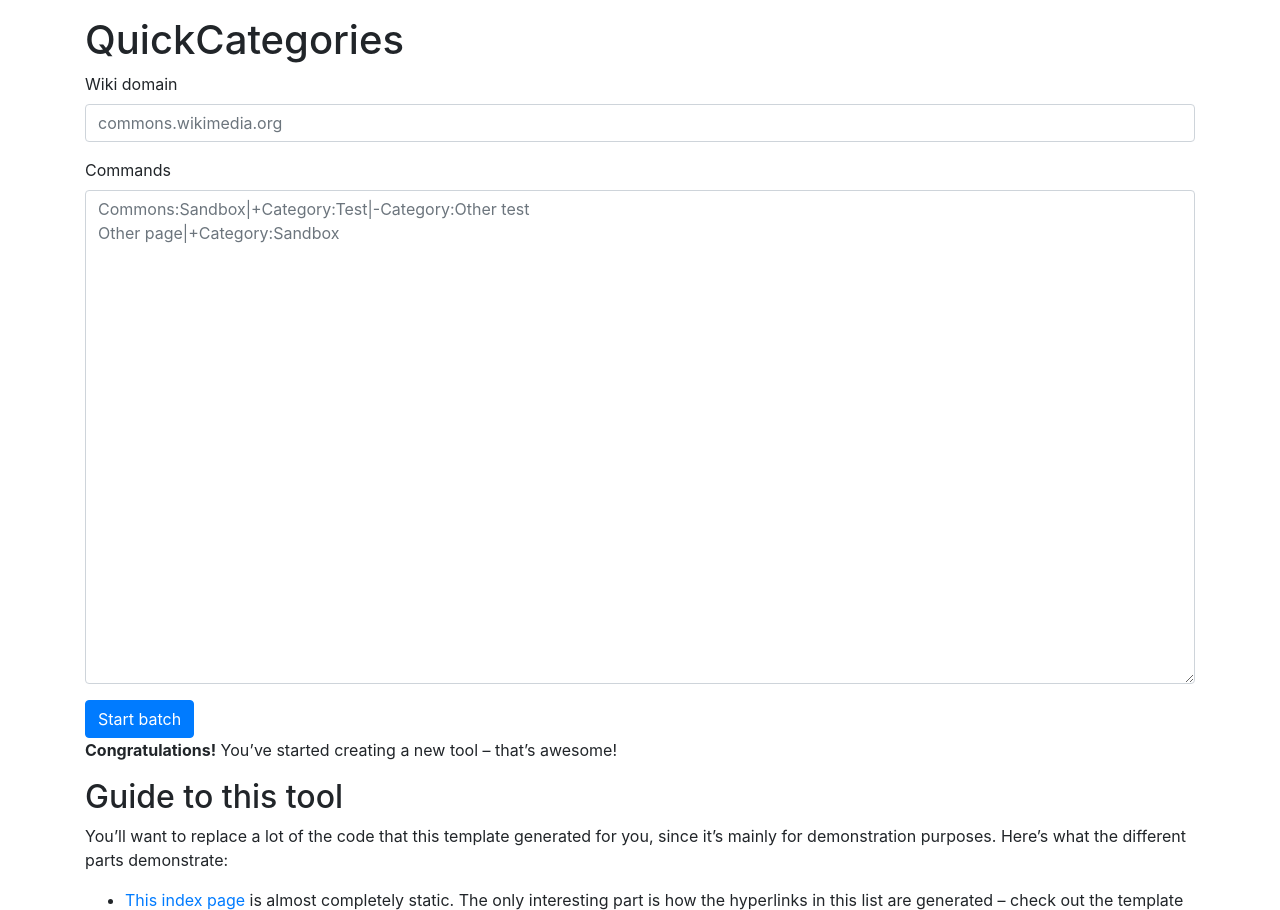
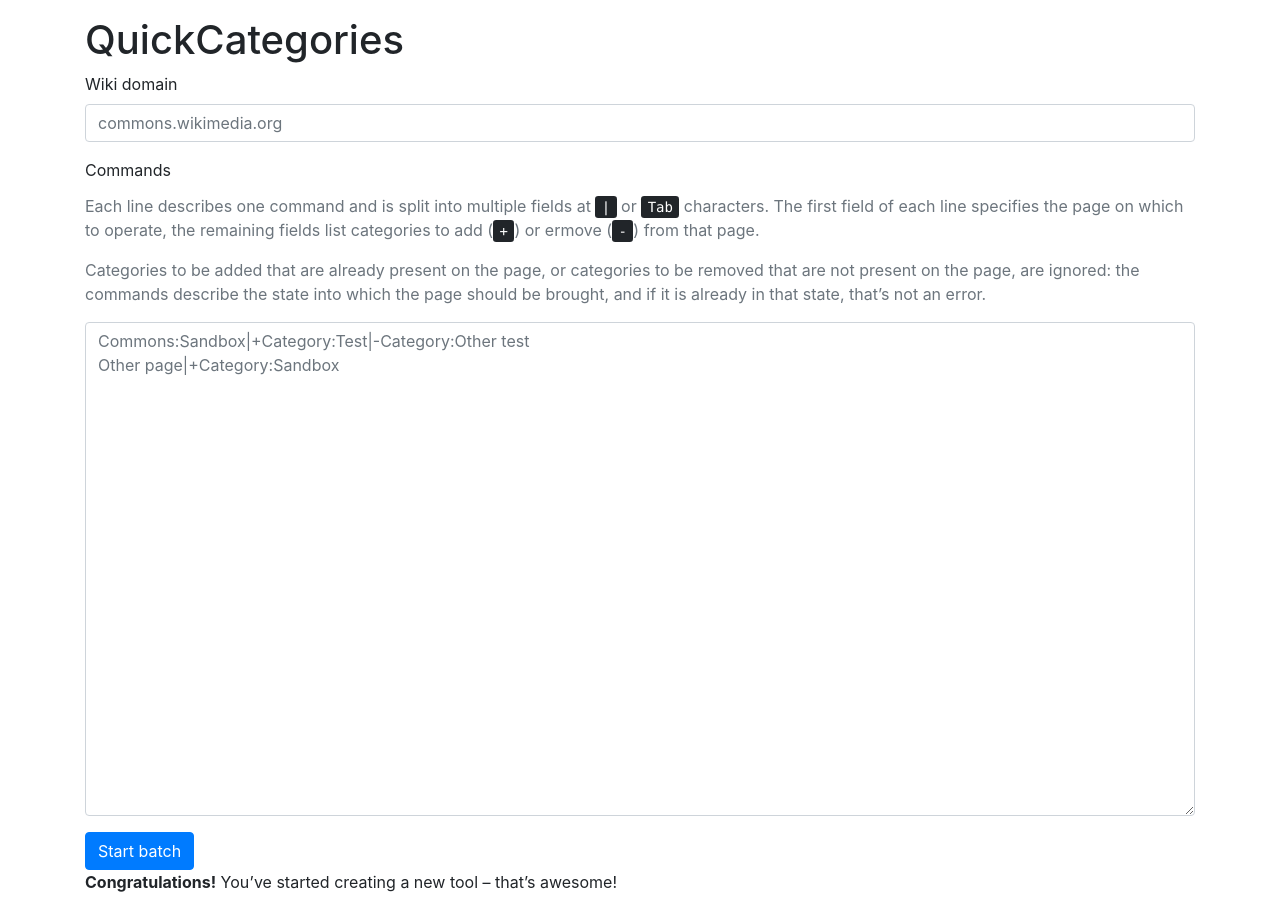
Before and after one commit to lucaswerkmeister/tool-quickcategories, a Flask app: page / in a window 1280 px wide. Shown: the part 56-966 px from the top of the page. Run offline with Flask 2, Linux system fonts and the light colour scheme; some libraries are stand-ins or nearby versions.

Commit message:
Add description for commands on page
Might have to move somewhere else if it grows too long, but for now I
think it’s fine. I’m also not yet sure if I like the way Bootstrap
styles the <kbd> elements – perhaps I’ll change that later. But I
*think* semantically <kbd> is appropriate here.

```diff
--- a/templates/index.html
+++ b/templates/index.html
@@ -13,8 +13,22 @@
   </div>
   <div class="form-group">
     <label for="commands">Commands</label>
+    <div id="commands-description" class="form-text text-muted">
+      <p>
+        Each line describes one command and is split into multiple fields at <kbd>|</kbd> or <kbd>Tab</kbd> characters.
+        The first field of each line specifies the page on which to operate,
+        the remaining fields list categories to add (<kbd>+</kbd>) or ermove (<kbd>-</kbd>) from that page.
+      </p>
+      <p>
+        Categories to be added that are already present on the page,
+        or categories to be removed that are not present on the page,
+        are ignored:
+        the commands describe the state into which the page should be brought,
+        and if it is already in that state, that’s not an error.
+      </p>
+    </div>
     <textarea
-      id="commands" class="form-control"
+      id="commands" class="form-control" aria-describedby="commands-description"
       name="commands"
       rows="20"
       required
```
